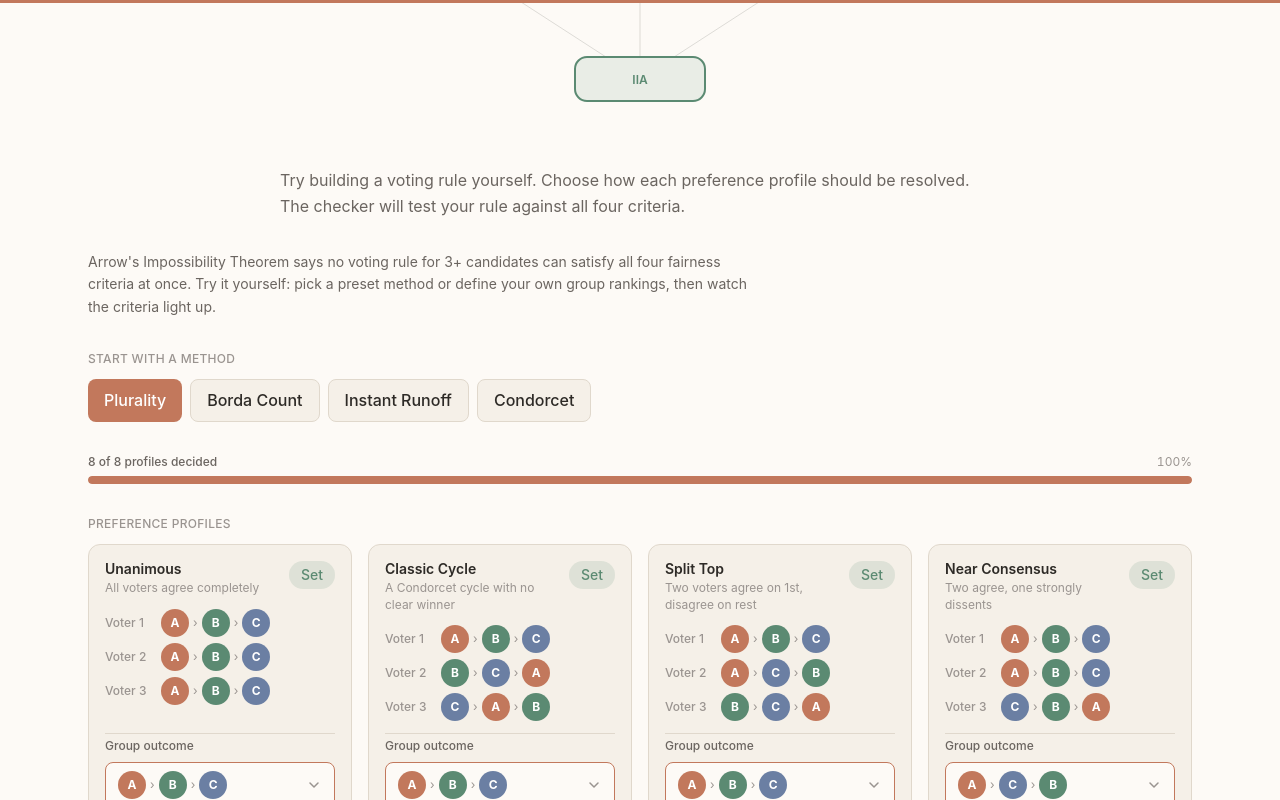
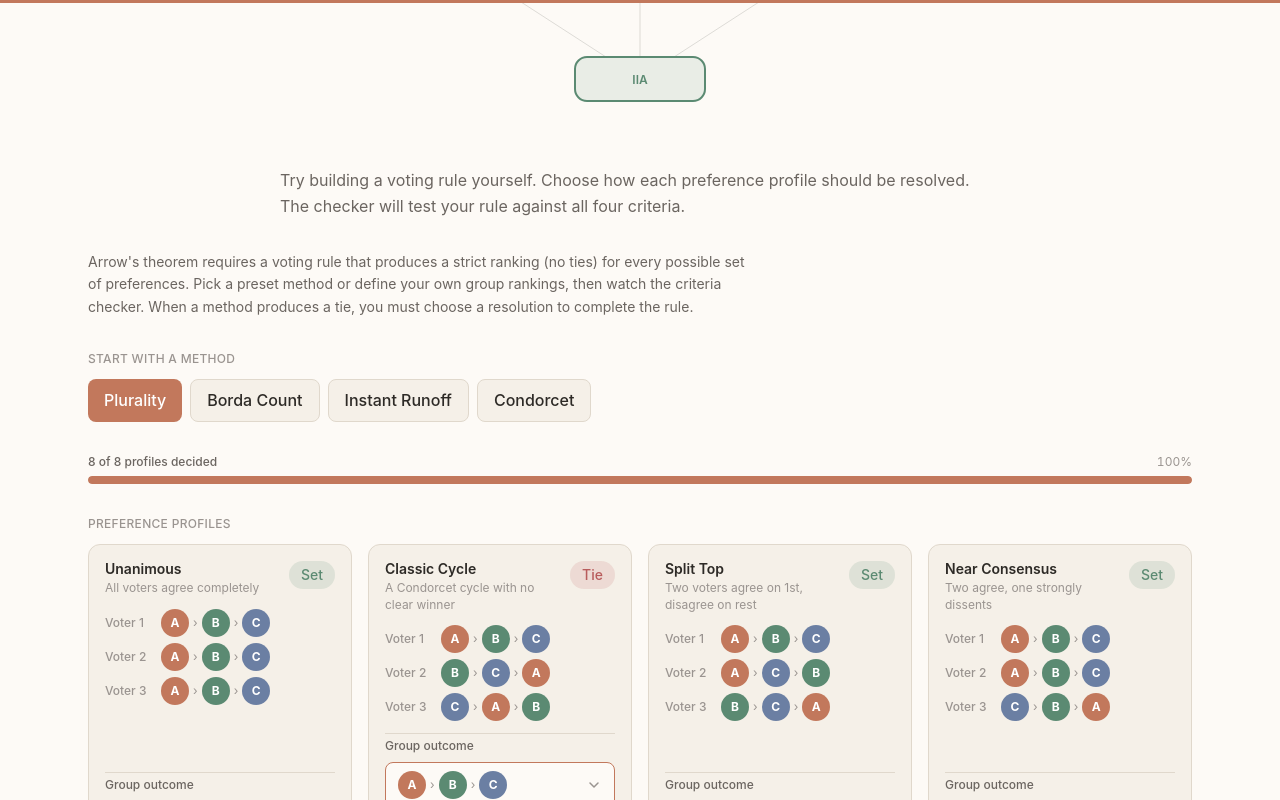
Before and after one commit to sean-reid/voting, a React (Vite) app: page / in a window 1280 px wide. Both pictures are taken after a click on the button "Plurality". Shown: the part 5857-6657 px from the top of the page. Built offline with nearby package versions, Linux system fonts and the light colour scheme; a web font is replaced by a local one.

Commit message:
Show tie indicators in impossibility sandbox
When a preset method produces a tie for a preference profile, show a
red Tie badge and prompt the user to choose a resolution. Arrow's
framework requires strict rankings, so ties must be resolved to
complete the social welfare function.

```diff
--- a/src/components/interactive/ImpossibilitySandbox.tsx
+++ b/src/components/interactive/ImpossibilitySandbox.tsx
@@ -10,10 +10,11 @@
 import { checkIIA } from "@/lib/criteria/iia";
 import { checkUnrestrictedDomain } from "@/lib/criteria/unrestricted";
 import { checkNonDictatorship } from "@/lib/criteria/dictatorship";
-import { plurality } from "@/lib/voting/plurality";
-import { borda } from "@/lib/voting/borda";
-import { irv } from "@/lib/voting/irv";
-import { condorcet } from "@/lib/voting/condorcet";
+import { plurality, pluralityWithDetails } from "@/lib/voting/plurality";
+import { borda, bordaWithDetails } from "@/lib/voting/borda";
+import { irv, irvWithDetails } from "@/lib/voting/irv";
+import { condorcet, condorcetWithDetails } from "@/lib/voting/condorcet";
+import type { VotingMethodWithDetails } from "@/lib/voting/types";
 import type { CriterionResult } from "@/lib/criteria/types";
 import Card from "@/components/ui/Card";
 import Button from "@/components/ui/Button";
@@ -121,13 +122,14 @@
   key: PresetKey;
   label: string;
   method: SocialWelfareFunction;
+  methodWithDetails: VotingMethodWithDetails;
 }
 
 const PRESETS: PresetDef[] = [
-  { key: "plurality", label: "Plurality", method: plurality },
-  { key: "borda", label: "Borda Count", method: borda },
-  { key: "irv", label: "Instant Runoff", method: irv },
-  { key: "condorcet", label: "Condorcet", method: condorcet },
+  { key: "plurality", label: "Plurality", method: plurality, methodWithDetails: pluralityWithDetails },
+  { key: "borda", label: "Borda Count", method: borda, methodWithDetails: bordaWithDetails },
+  { key: "irv", label: "Instant Runoff", method: irv, methodWithDetails: irvWithDetails },
+  { key: "condorcet", label: "Condorcet", method: condorcet, methodWithDetails: condorcetWithDetails },
 ];
 
 const ALL_RANKINGS = permutations(CANDIDATES);
@@ -488,11 +490,13 @@
   index,
   selectedRanking,
   onSelectRanking,
+  isTied,
 }: {
   scenario: ProfileScenario;
   index: number;
   selectedRanking: Ranking | null;
   onSelectRanking: (ranking: Ranking) => void;
+  isTied: boolean;
 }) {
   return (
     <motion.div
@@ -512,7 +516,9 @@
                 {scenario.description}
               </p>
             </div>
-            {selectedRanking ? (
+            {isTied ? (
+              <Badge variant="muted-red">Tie</Badge>
+            ) : selectedRanking ? (
               <Badge variant="sage">Set</Badge>
             ) : (
               <Badge variant="default">Open</Badge>
@@ -548,6 +554,11 @@
               onChange={onSelectRanking}
               profileIndex={index}
             />
+            {isTied && (
+              <p className="text-xs text-muted-red mt-1.5 leading-snug">
+                Method produced a tie. Choose a resolution.
+              </p>
+            )}
           </div>
         </div>
       </Card>
@@ -580,15 +591,22 @@
 export default function ImpossibilitySandbox() {
   const [activePreset, setActivePreset] = useState<PresetKey | null>(null);
   const [userRankings, setUserRankings] = useState<Record<string, Ranking>>({});
+  const [tiedProfiles, setTiedProfiles] = useState<Set<string>>(new Set());
 
   const handlePreset = useCallback(
     (preset: PresetDef) => {
       const newRankings: Record<string, Ranking> = {};
+      const newTied = new Set<string>();
       for (const scenario of SCENARIOS) {
         const key = profileKey(scenario.profile);
-        newRankings[key] = preset.method(scenario.profile, CANDIDATES);
+        const result = preset.methodWithDetails(scenario.profile, CANDIDATES);
+        newRankings[key] = result.ranking;
+        if (result.tiedWinners) {
+          newTied.add(key);
+        }
       }
       setUserRankings(newRankings);
+      setTiedProfiles(newTied);
       setActivePreset(preset.key);
     },
     []
@@ -598,6 +616,12 @@
     (scenarioProfile: PreferenceProfile, ranking: Ranking) => {
       const key = profileKey(scenarioProfile);
       setUserRankings((prev) => ({ ...prev, [key]: ranking }));
+      setTiedProfiles((prev) => {
+        if (!prev.has(key)) return prev;
+        const next = new Set(prev);
+        next.delete(key);
+        return next;
+      });
       setActivePreset(null);
     },
     []
@@ -643,9 +667,11 @@
     <div className="space-y-8" role="region" aria-label="Impossibility Theorem Sandbox">
       <div className="space-y-3">
         <p className="text-sm text-ink-secondary leading-relaxed max-w-2xl">
-          Arrow's Impossibility Theorem says no voting rule for 3+ candidates can satisfy
-          all four fairness criteria at once. Try it yourself: pick a preset method or
-          define your own group rankings, then watch the criteria light up.
+          Arrow's theorem requires a voting rule that produces a strict ranking
+          (no ties) for every possible set of preferences. Pick a preset method
+          or define your own group rankings, then watch the criteria checker.
+          When a method produces a tie, you must choose a resolution to
+          complete the rule.
         </p>
       </div>
 
@@ -673,17 +699,21 @@
           Preference profiles
         </p>
         <div className="grid grid-cols-1 sm:grid-cols-2 lg:grid-cols-4 gap-4">
-          {SCENARIOS.map((scenario, index) => (
+          {SCENARIOS.map((scenario, index) => {
+            const key = profileKey(scenario.profile);
+            return (
               <ProfileCard
                 key={scenario.label}
                 scenario={scenario}
                 index={index}
-              selectedRanking={userRankings[profileKey(scenario.profile)] ?? null}
+                selectedRanking={userRankings[key] ?? null}
                 onSelectRanking={(ranking) =>
                   handleSetRanking(scenario.profile, ranking)
                 }
+                isTied={tiedProfiles.has(key)}
               />
-          ))}
+            );
+          })}
         </div>
       </div>
 
```
Lines whose indentation alone changed are shown as unchanged.
